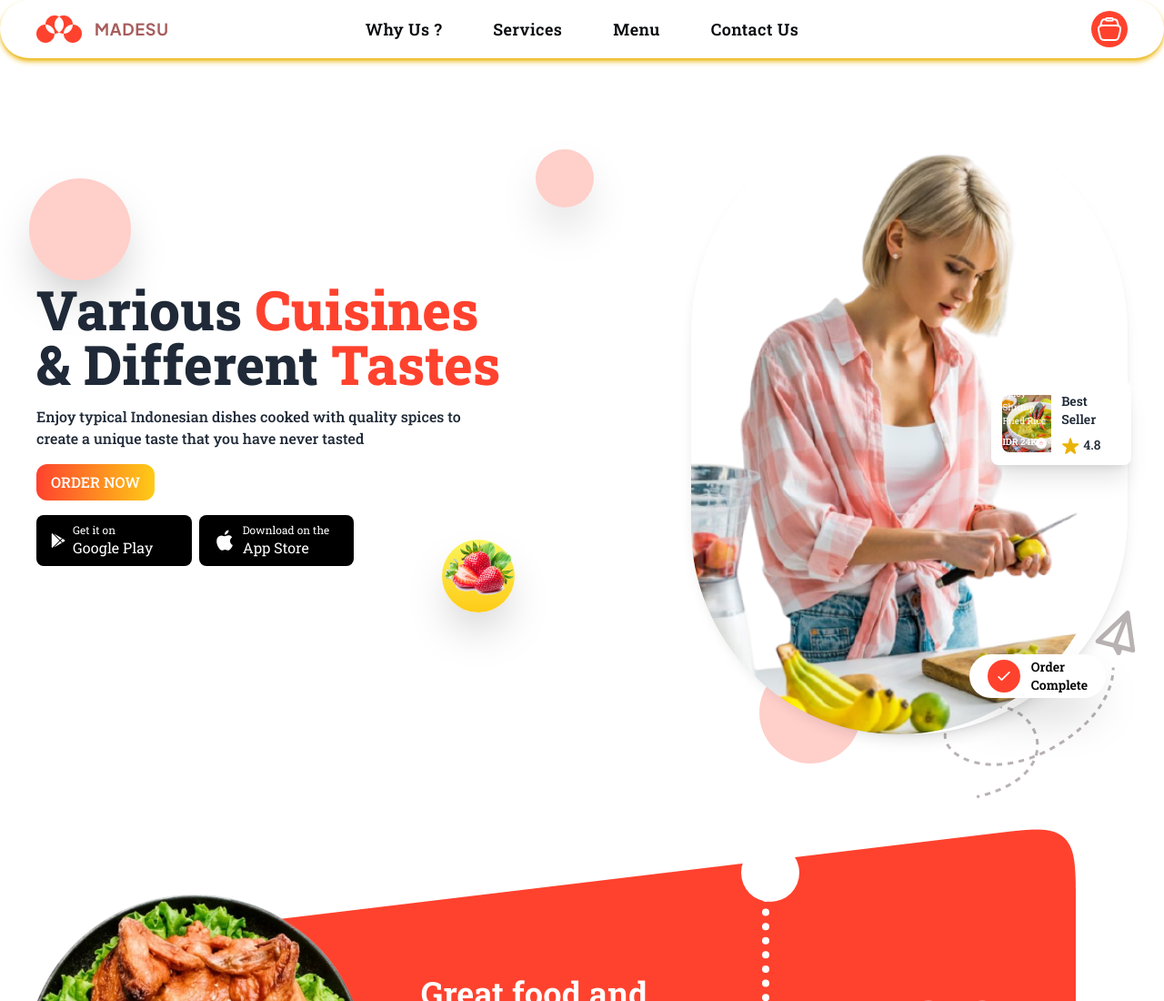
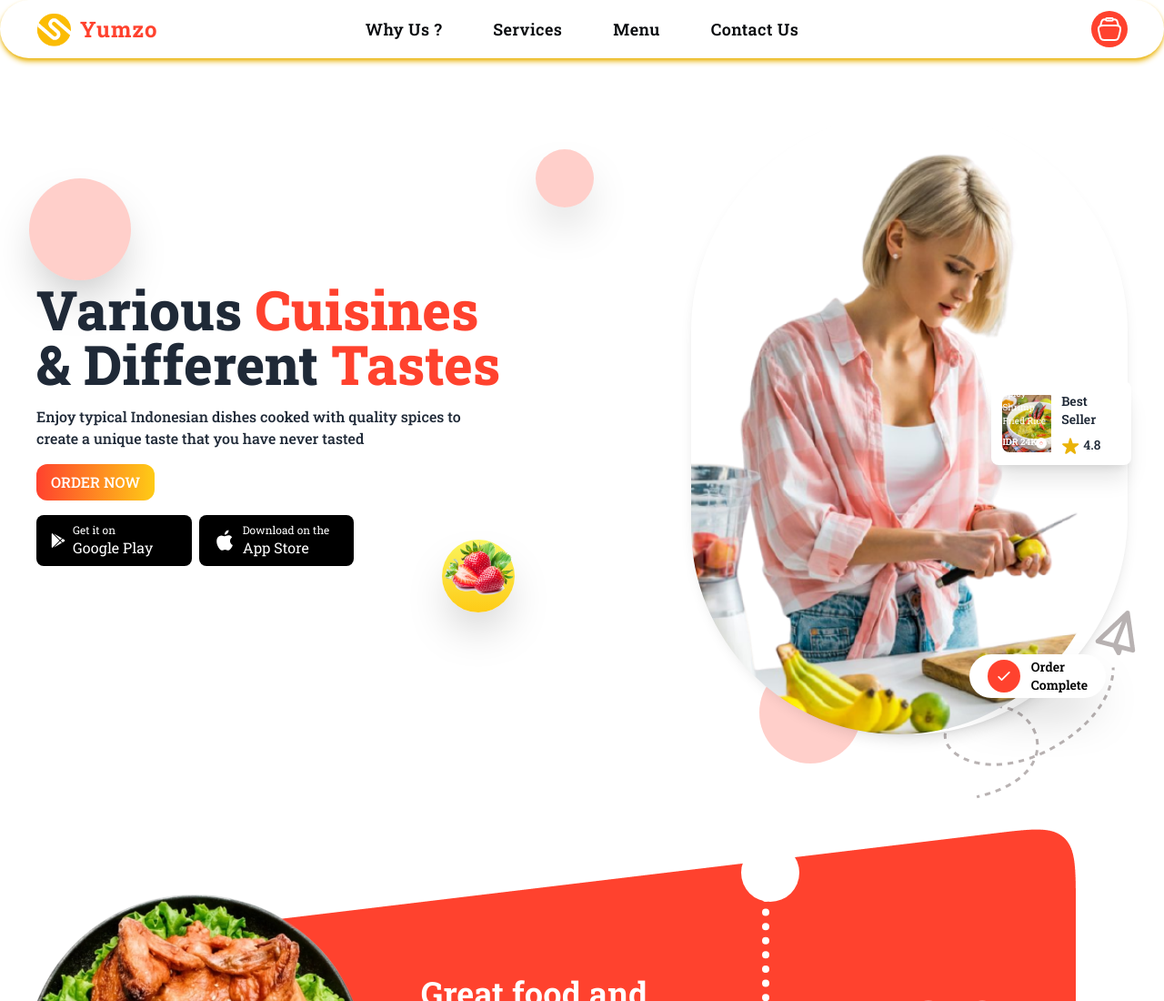
Before and after one commit to tahiamustofa/FoodPageUpdated, a website: page index.html in a window 1280 px wide. Shown: the top 1100 px of the page at 91% size. Drawn offline with nearby package versions, Linux system fonts and the light colour scheme.

Commit message:
Add files via upload

```diff
--- a/index.html
+++ b/index.html
@@ -45,7 +45,10 @@
           href="javascript:void(0)"
           class="text-3xl md:text-4xl font-bold text-[#1b6cfc] tracking-wide"
         >
-          <img src="img/Frame 1.png" alt="" />
+          <div class="flex items-center gap-2">
+            <img src="img/logo.png" alt="" class="w-10" />
+            <span class="flex text-[24px] font-bold text-[#ff422e]">Yumzo</span>
+          </div>
         </a>
 
         <div
```
Also changed, not shown: img/logo.png (added).
